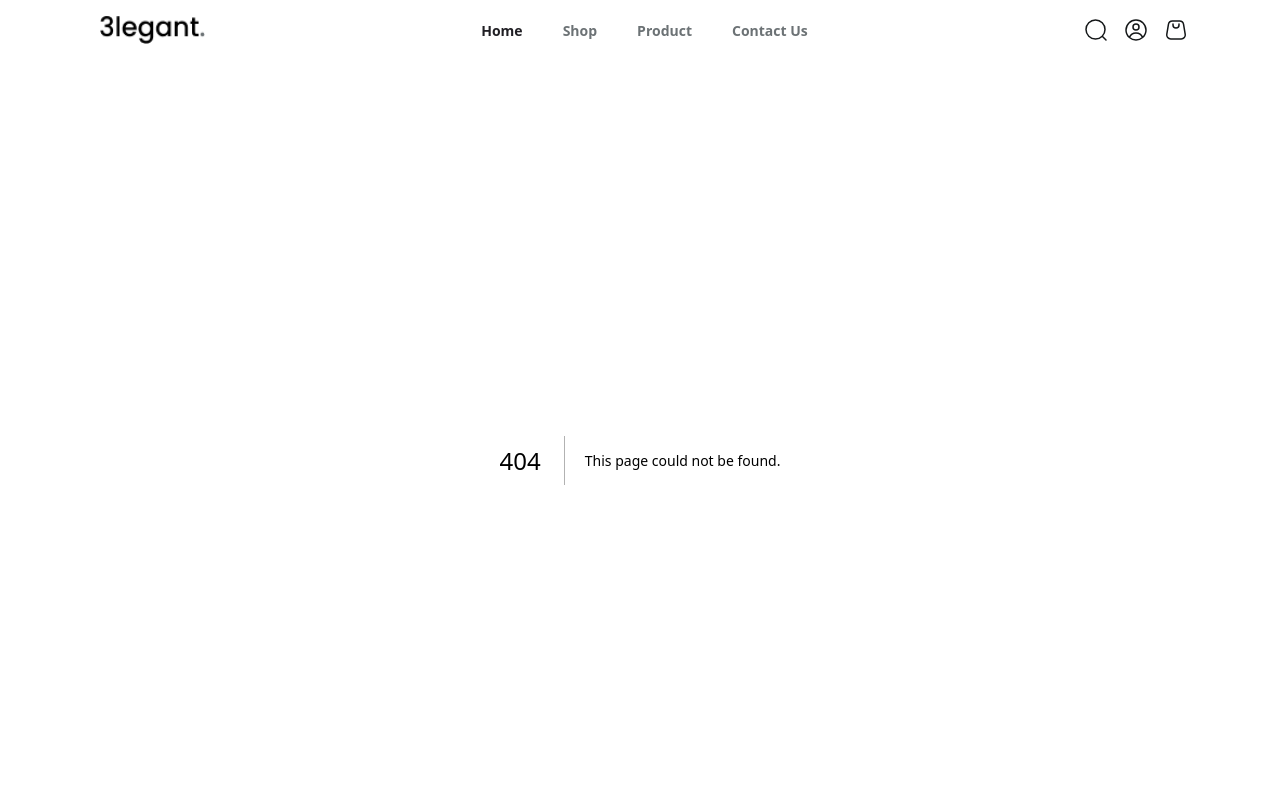
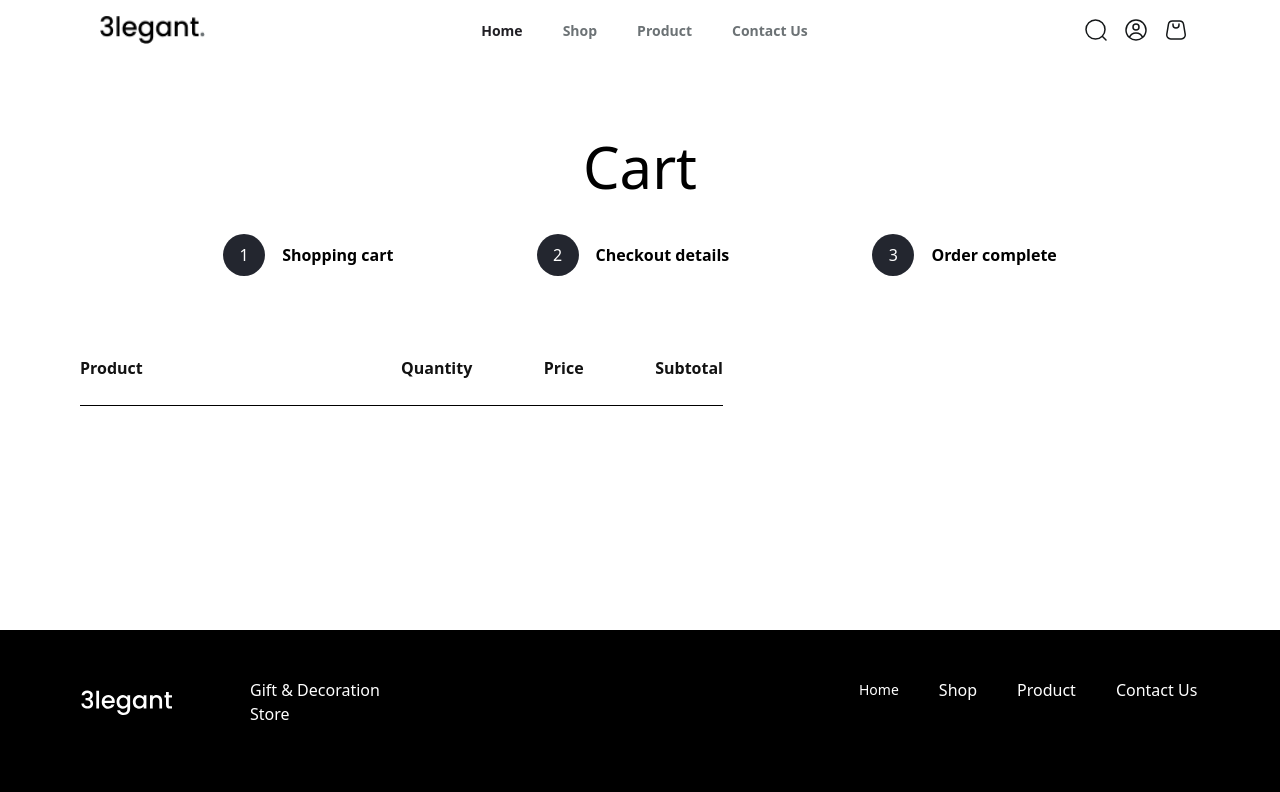
Before and after one commit to GiOrGI175/e_commerce, a Next.js app: page /cart in a window 1280 px wide. Before the commit this address had no page. Shown: the top 792 px of the page. Built offline with nearby package versions, Linux system fonts and the light colour scheme.

Commit message:
added first section

```diff
--- /dev/null
+++ b/src/app/(views)/cart/page.tsx
@@ -0,0 +1,55 @@
+import React from "react";
+
+export default function Cart() {
+  return (
+    <div className="max-w-[1120px] w-full">
+      <h2 className="text-center mt-20 text-[58px] leading-[54px] font-medium text-[#000000]">
+        Cart
+      </h2>
+      <div className="flex justify-evenly mt-[40px]">
+        <div className="flex items-center ">
+          <div className="bg-[#23262F] w-[42px] h-[42px] rounded-[40px] flex justify-center items-center">
+            <h5 className="text-white font-medium text-[16px] leading-4">1</h5>
+          </div>
+          <h5 className="text-black font-semibold text-[16px] leading-7 ml-[17px]">
+            Shopping cart
+          </h5>
+        </div>
+        <div className="flex items-center ">
+          <div className="bg-[#23262F] w-[42px] h-[42px] rounded-[40px] flex justify-center items-center">
+            <h5 className="text-white font-medium text-[16px] leading-4">2</h5>
+          </div>
+          <h5 className="text-black font-semibold text-[16px] leading-7 ml-[17px]">
+            Checkout details
+          </h5>
+        </div>
+        <div className="flex items-center ">
+          <div className="bg-[#23262F] w-[42px] h-[42px] rounded-[40px] flex justify-center items-center">
+            <h5 className="text-white font-medium text-[16px] leading-4">3</h5>
+          </div>
+          <h5 className="text-black font-semibold text-[16px] leading-7 ml-[17px]">
+            Order complete
+          </h5>
+        </div>
+      </div>
+      <div className="flex mt-[80px]">
+        <div className="w-full">
+          <div className=" max-w-[643px] w-full ">
+            <div className="w-full flex  justify-between h-[50px] border-b-[1px] border-black text-[#121212] font-semibold">
+              <h5>Product</h5>
+              <div className="max-w-[322px] w-full flex justify-between">
+                <h5>Quantity</h5>
+                <h5>Price</h5>
+                <h5>Subtotal</h5>
+              </div>
+            </div>
+            <div className="h-[144px]">
+
+
+            </div>
+          </div>
+        </div>
+      </div>
+    </div>
+  );
+}
--- a/src/components/__molecules/Header.tsx
+++ b/src/components/__molecules/Header.tsx
@@ -32,6 +32,9 @@ const Header = () => {
 
   const handleClick = () => {
     router.push("/sign-in");
+  };
+  const handleClickCart = () => {
+    router.push("/cart")
   };
 
   return (
@@ -205,6 +208,7 @@ const Header = () => {
           height={24}
           alt="Cart"
           className="cursor-pointer mr-[32px] sm:mr-3"
+          onClick={handleClickCart}
         />
       </div>
     </header>
```
